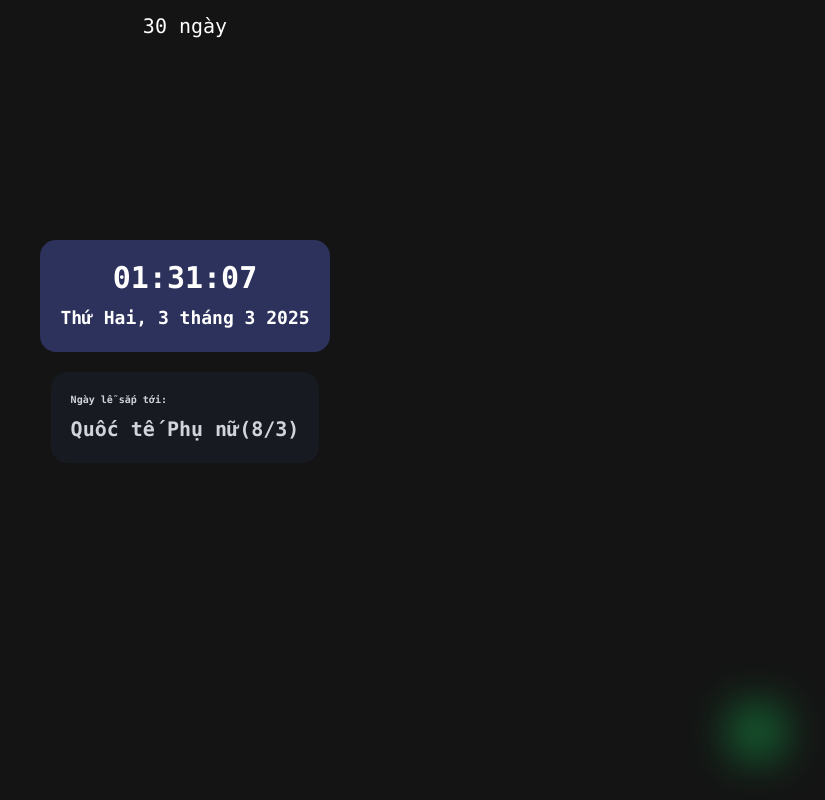
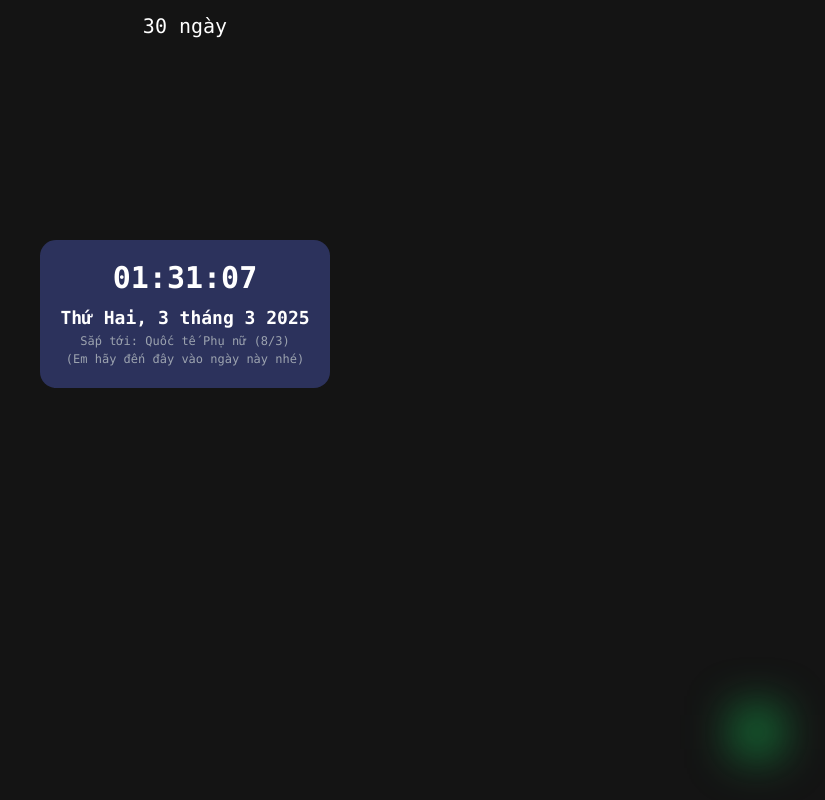
Before and after one commit to tangoctrung/leevyy, a Next.js app: page / in a window 1280 px wide. Shown: the whole page, without its empty margins (455-1280 px from the left). Built offline with nearby package versions, Linux system fonts and the light colour scheme; some icons are missing.

Commit message:
fix ui normalday

```diff
--- a/src/subpage/2025/NormalDay.tsx
+++ b/src/subpage/2025/NormalDay.tsx
@@ -18,10 +18,8 @@ function NormalDay() {
       <div className='max-w-[96%] sm:max-w-[500px] w-fit p-5 rounded-2xl bg-[#2c325c] mt-[30svh]'>
         <p className='w-full text-center font-mono text-xl sm:text-3xl font-bold'>{time}</p>
         <p className='mt-2 font-mono text-lg font-bold'>{formatTimeNormalDay()}</p>
-      </div>
-      <div className='mt-5 max-w-[96%] sm:max-w-[500px] w-fit p-5 rounded-2xl bg-[#2c325c]/20 text-gray-300'>
-        <p className='w-full font-mono text-[10px] font-bold'>Ngày lễ sắp tới: </p>
-        <p className='mt-2 font-mono text-base sm:text-xl font-bold'>{formatTimeHolidayNormalDay()}</p>
+        <p className='text-center font-mono text-[12px] font-medium text-gray-400'>Sắp tới: {formatTimeHolidayNormalDay()}</p>
+        <p className='text-center font-mono text-[12px] font-medium text-gray-400'>(Em hãy đến đây vào ngày này nhé)</p>
       </div>
     </div>
   )
--- a/src/utils/index.ts
+++ b/src/utils/index.ts
@@ -71,14 +71,14 @@ export function formatTimeHolidayNormalDay() {
     year.toString() + "/" + days[1].value
   ).getTime();
   if (timeDayStart > timeNow.getTime()) {
-    return days[1].title + "(" + days[1].day + ")";
+    return days[1].title + " (" + days[1].day + ")";
   }
 
   const timeDayEnd = new Date(
     year.toString() + "/" + days[days.length - 1].value
   ).getTime();
   if (timeDayEnd < timeNow.getTime()) {
-    return days[0].title + "(" + days[0].day + "/" + (year + 1) + ")";
+    return days[0].title + " (" + days[0].day + "/" + (year + 1) + ")";
   }
 
   let indexOfDay = 0;
@@ -94,5 +94,5 @@ export function formatTimeHolidayNormalDay() {
       break;
     }
   }
-  return days[indexOfDay].title + "(" + days[indexOfDay].day + ")";
+  return days[indexOfDay].title + " (" + days[indexOfDay].day + ")";
 }
```
